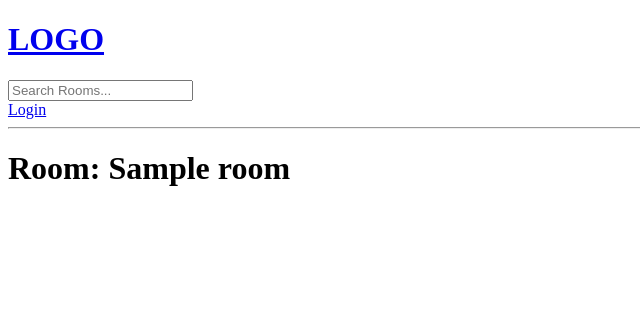
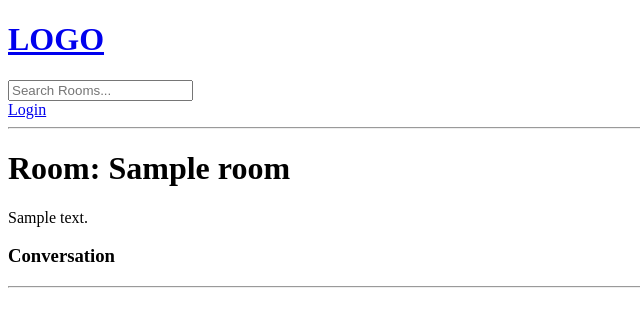
Before and after one commit to quevinrai/studybud, a Django app: page /room/1/ in a window 1280 px wide. Shown: the top 327 px of the page, without its empty margins (0-640 px from the left). Run offline with Django 4.2, Linux system fonts and the light colour scheme; tables that the repository leaves empty hold one stand-in row (values such as "Sample post").

Commit message:
Add room description and additional contents

```diff
--- a/base/templates/base/room.html
+++ b/base/templates/base/room.html
@@ -2,6 +2,13 @@
 
 {% block content %}
 
-    <h1>Room: {{room}}</h1>
+    <h1>Room: {{ room }}</h1>
+
+    <p>{{ room.description }}</p>
+
+    <div class="comment-wrapper">
+        <h3>Conversation</h3>
+        <hr>
+    </div>
 
 {% endblock content %}
```
